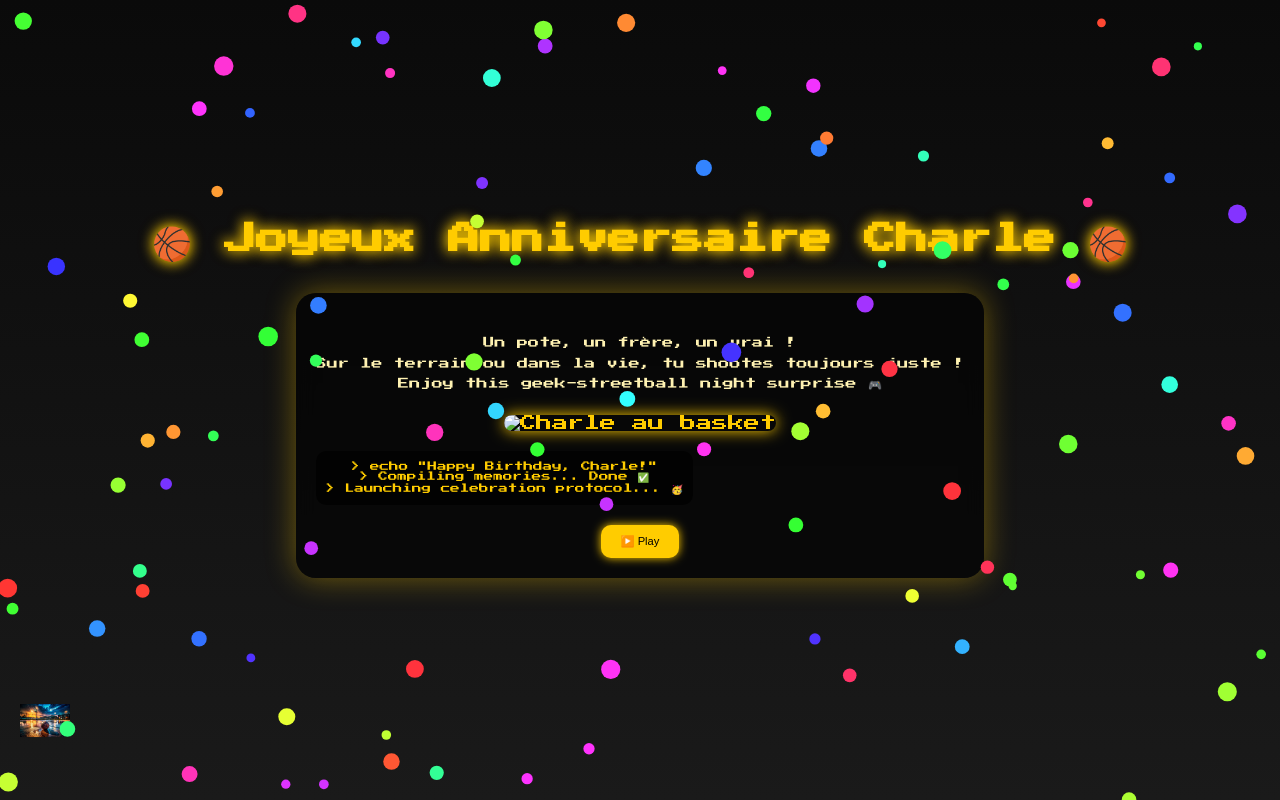
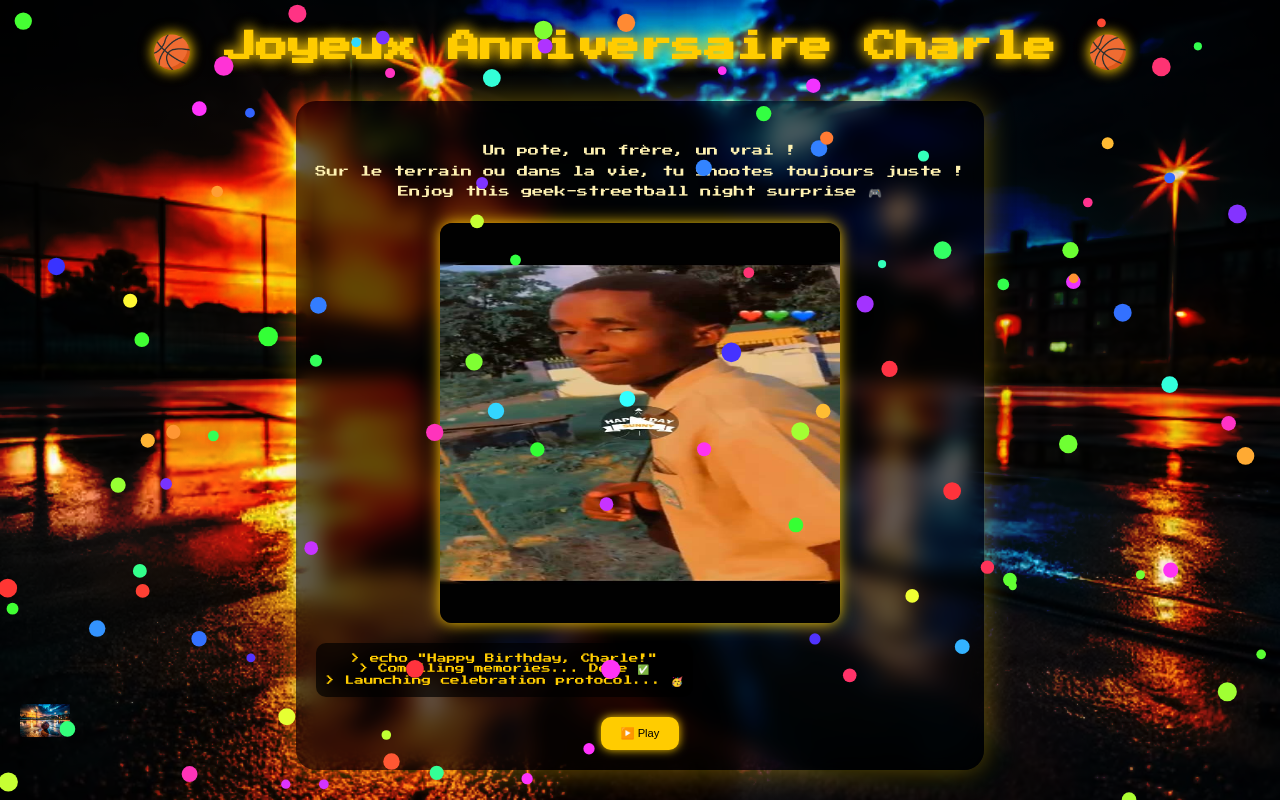
Before and after one commit to thethal/anivCharles, a plain HTML site: page index.html in a window 1280 px wide. Drawn offline with Linux system fonts and the light colour scheme.

Commit message:
Update index.html

```diff
--- a/index.html
+++ b/index.html
@@ -10,7 +10,7 @@
       margin: 0;
       padding: 0;
       font-family: 'Press Start 2P', cursive;
-      background: linear-gradient(to bottom, #0a0a0a 0%, #1a1a1a 100%), url('dramatic-nighttime-urban-basketball.webp') center/cover no-repeat;
+      background: linear-gradient(to bottom, #0a0a0a 0%, #1a1a1a 100%), url('images/dramatic-nighttime-urban-basketball.webp') center/cover no-repeat;
       background-blend-mode: overlay;
       color: #ffcc00;
       overflow-y: auto;
@@ -132,7 +132,7 @@
   <h1>🏀 Joyeux Anniversaire Charle 🏀</h1>
   <div class="card">
     <p class="message">Un pote, un frère, un vrai !<br> Sur le terrain ou dans la vie, tu shootes toujours juste !<br> Enjoy this geek-streetball night surprise 🎮</p>
-    <img src="charles.jpg" alt="Charle au basket" class="portrait">
+    <img src="images/charles.jpg" alt="Charle au basket" class="portrait">
     <div class="terminal">> echo "Happy Birthday, Charle!"
     <br>> Compiling memories... Done ✅<br>> Launching celebration protocol... 🥳</div>
     <button class="play-button" onclick="playMusic()">▶️ Play </button>
```
